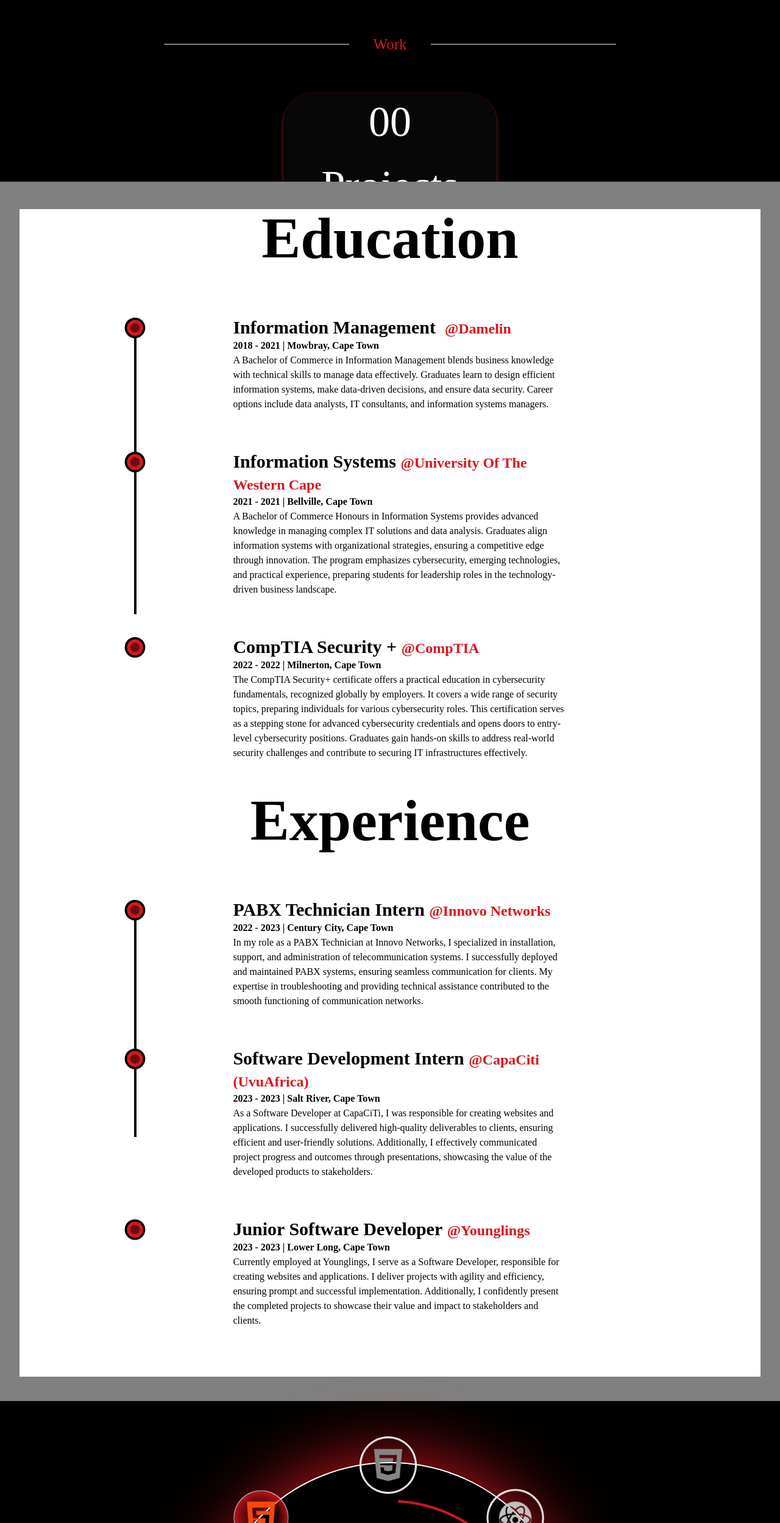
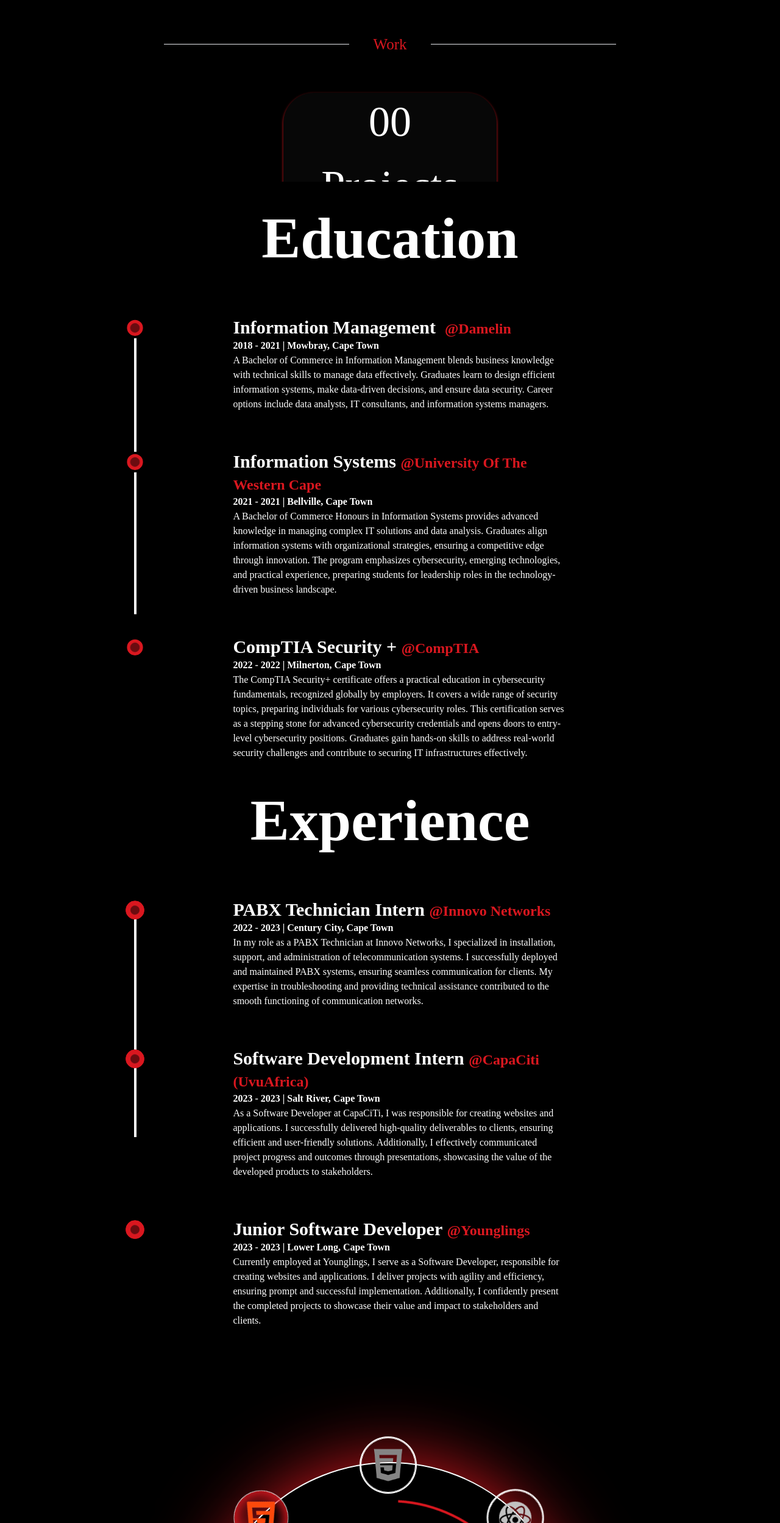
Before and after one commit to NathanDavids/PortfolioProject, a React (Vite) app: page / in a window 1280 px wide. Shown: the part 1862-4360 px from the top of the page at 61% size. Built offline with nearby package versions, Linux system fonts and the light colour scheme; a web font is replaced by a local one.

Commit message:
Updated Website Colours

```diff
--- a/src/components/education & experience/educationandexperience.css
+++ b/src/components/education & experience/educationandexperience.css
@@ -4,14 +4,15 @@
     align-items: center;
     width: 100%;
     height: 120vh;
-    background-color: grey;
+    background-color: black;
 }
 
 #educationandexperienceContainer{
     margin-top: 5.6rem;
     width: 95%;
     height: 120vh;
-    background-color: white;
+    background-color: black;
+    color: white;
     overflow: hidden;
 }
 
--- a/src/components/education & experience/educationandexperience.jsx
+++ b/src/components/education & experience/educationandexperience.jsx
@@ -41,7 +41,7 @@ const educationandexperience = () => {
         </h2>
         <div ref={ref} className='w-[75%] mx-auto relative'>
 
-        <motion.div style={{scaleY: scrollYProgress}} className='absolute left-9 top-1 w-[4px] h-full bg-black origin-top'/>
+        <motion.div style={{scaleY: scrollYProgress}} className='absolute left-9 top-1 w-[4px] h-full bg-white origin-top'/>
 
           <ul className='w-full flex flex-col items-start justify-between ml-4'>
             <Details
--- a/src/components/experience/LiIcon.jsx
+++ b/src/components/experience/LiIcon.jsx
@@ -9,7 +9,7 @@ const LiIcon = ({reference}) => {
         }
     )
     return (
-        <figure className='absolute left-0 stroke-[#000000]'>
+        <figure className='absolute left-0 stroke-[rgba(0, 0, 0, 0)]'>
             <svg className='-rotate-90' width="75" height="75" viewBox='0 0 100 100'>
                 <circle cx="75" cy="50" r="20" className='stroke-[#D9171F] stroke-1 fill-[#D9171F]'/>
                 <motion.circle cx="75" cy="50" r="20" className='stroke-[5px] fill-[#d9171f]'
--- a/src/components/experience/experience.css
+++ b/src/components/experience/experience.css
@@ -4,12 +4,13 @@
     align-items: center;
     width: 100%;
     height: 130vh;
-    background-color: grey;
+    background-color: black;
 }
 
 #experienceContainer{
     width: 95%;
     height: 120vh;
-    background-color: white;
+    background-color: black;
+    color: white;
     overflow: hidden;
 }
--- a/src/components/experience/experience.jsx
+++ b/src/components/experience/experience.jsx
@@ -41,7 +41,7 @@ const experience = () => {
         </h2>
         <div ref={ref} className='w-[75%] mx-auto relative'>
 
-        <motion.div style={{scaleY: scrollYProgress}} className='absolute left-9 top-1 w-[4px] h-full bg-black origin-top'/>
+        <motion.div style={{scaleY: scrollYProgress}} className='absolute left-9 top-1 w-[4px] h-full bg-white origin-top'/>
 
           <ul className='w-full flex flex-col items-start justify-between ml-4'>
                 <Details
```
